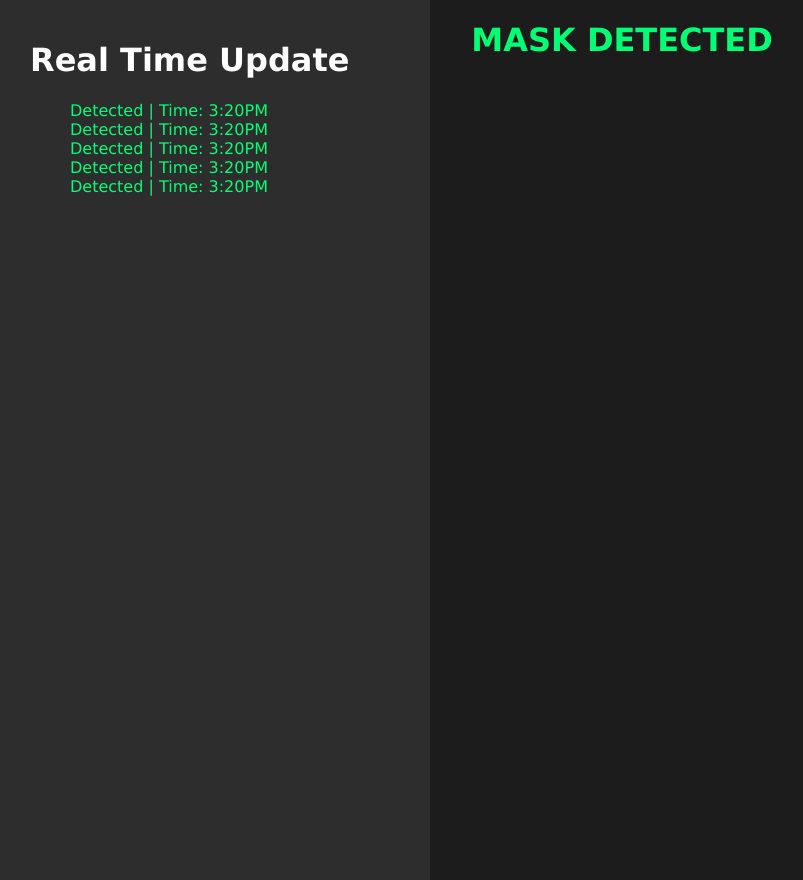
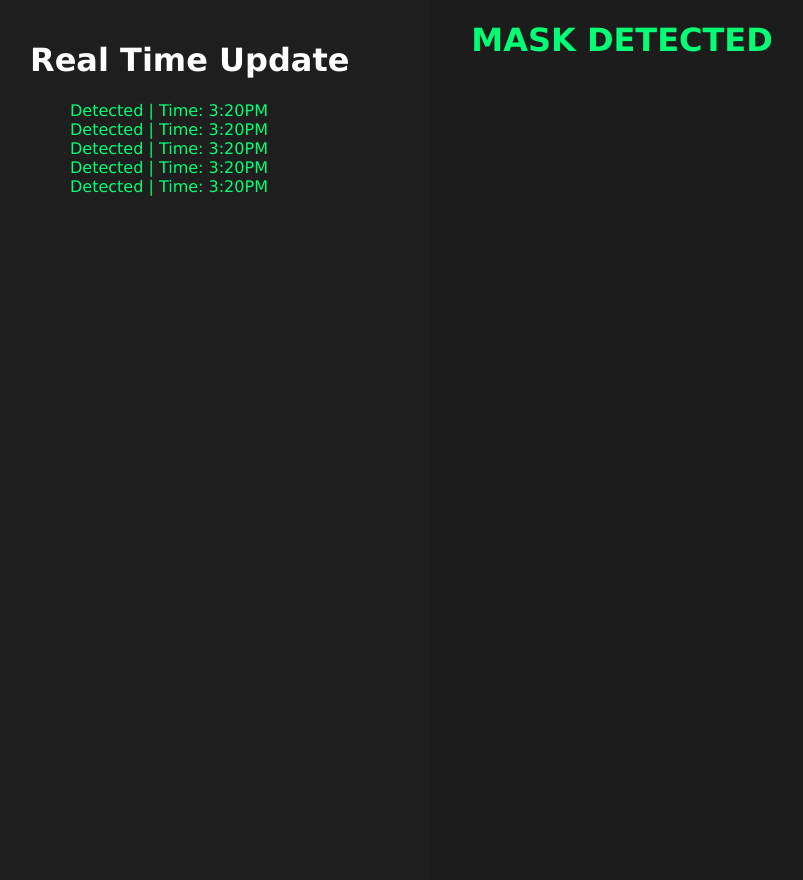
Before and after one commit to Awty-Hackclub/Mask-Detection, a Flask app: page / in a window 1280 px wide. Shown: the whole page, without its empty margins (18-821 px from the left). Run offline with Flask 2, Linux system fonts and the light colour scheme.

Commit message:
side bar color change

```diff
--- a/app/static/app.css
+++ b/app/static/app.css
@@ -41,7 +41,7 @@ body {
     top: 0;
     /* Stay at the top */
     left: 0;
-    background-color: #2D2D2D;
+    background-color: #2a2a2a2a;
     /* Black */
     overflow-x: hidden;
     /* Disable horizontal scroll */
```
